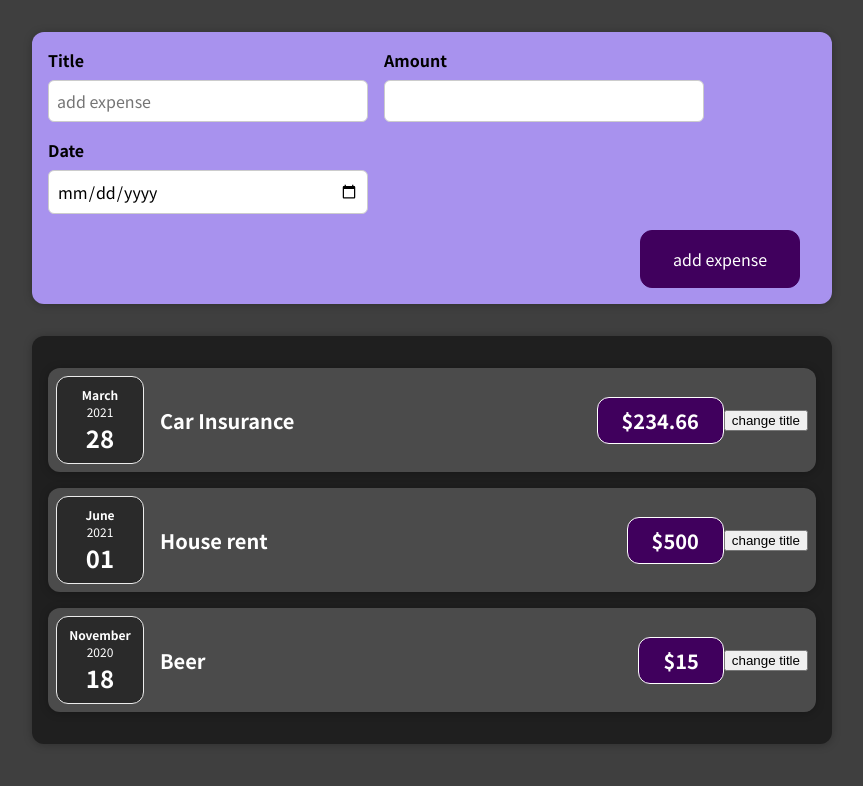
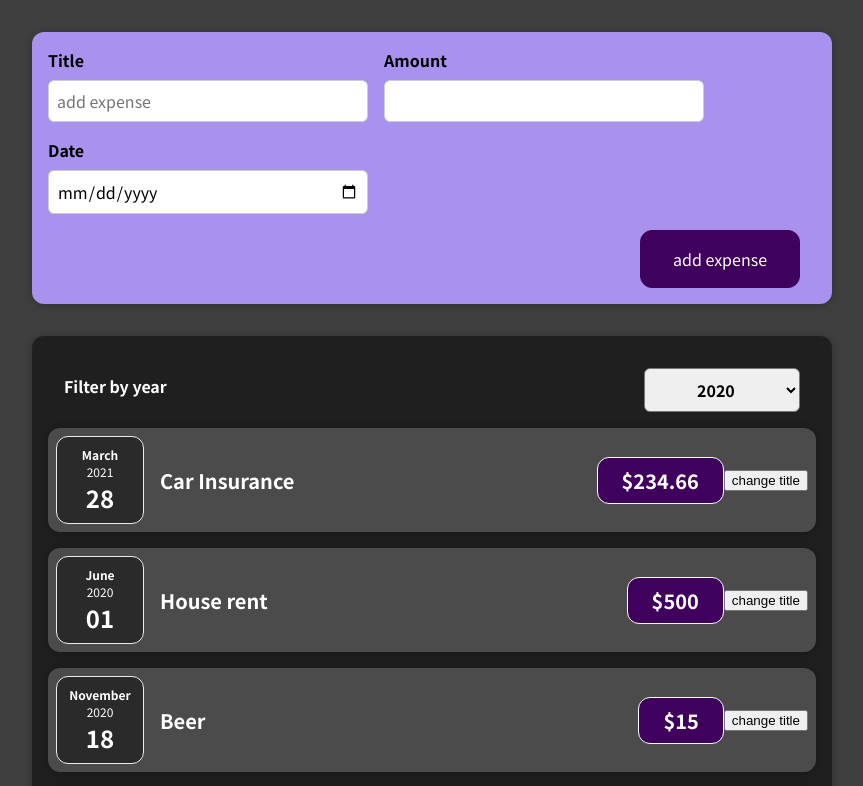
Before and after one commit to BojanMijatovic/Learn-React-step-by-step, a React (Create React App) app in the folder Basic/Working With Components/01-starting-setup/: page / in a window 1280 px wide. Shown: the top 786 px of the page, without its empty margins (208-1071 px from the left). Built offline with nearby package versions, Linux system fonts and the light colour scheme.

Commit message:
lift up from child to parent example

```diff
--- a/Basic/Working With Components/01-starting-setup/src/App.js
+++ b/Basic/Working With Components/01-starting-setup/src/App.js
@@ -1,6 +1,9 @@
+import React, { useState } from 'react';
+
 import Expenses from './components/Expenses/Expenses';
 import NewExpense from './components/NewExpense/NewExpense';
 const App = () => {
+  const [expensesData, setExpensesData] = useState([]);
   const expenses = [
     {
       title: 'Car Insurance',
@@ -10,7 +13,7 @@ const App = () => {
     {
       title: 'House rent',
       amount: 500,
-      date: new Date(2021, 5, 1),
+      date: new Date(2020, 5, 1),
     },
     {
       title: 'Beer',
@@ -23,10 +26,18 @@ const App = () => {
       date: new Date(2021, 2, 8),
     },
   ];
+
+  const addExpense = (expense) => {
+    setExpensesData((addNewExpenses) => {
+      return [...addNewExpenses, expense];
+    });
+  };
+
   return (
     <div>
-      <NewExpense />
+      <NewExpense onAddExpense={addExpense} />
       <Expenses expenses={expenses} />
+      {console.log({ expensesData })}
     </div>
   );
 };
--- /dev/null
+++ b/Basic/Working With Components/01-starting-setup/src/components/Expenses/ExpenseFilter.css
@@ -0,0 +1,24 @@
+.expenses-filter {
+    color: white;
+    padding: 0 1rem;
+}
+
+.expenses-filter__control {
+    display: flex;
+    width: 100%;
+    align-items: center;
+    justify-content: space-between;
+    margin: 1rem 0;
+}
+
+.expenses-filter label {
+    font-weight: bold;
+    margin-bottom: 0.5rem;
+}
+
+.expenses-filter select {
+    font: inherit;
+    padding: 0.5rem 3rem;
+    font-weight: bold;
+    border-radius: 6px;
+}
--- /dev/null
+++ b/Basic/Working With Components/01-starting-setup/src/components/Expenses/ExpenseFilter.js
@@ -0,0 +1,25 @@
+import React from 'react';
+
+import './ExpenseFilter.css';
+
+const ExpensesFilter = ({ selectedYear, onChangeFilter }) => {
+  const dropdownSelectChange = (event) => {
+    onChangeFilter(event.target.value);
+  };
+
+  return (
+    <div className='expenses-filter'>
+      <div className='expenses-filter__control'>
+        <label>Filter by year</label>
+        <select value={selectedYear} onChange={dropdownSelectChange}>
+          <option value='2022'>2022</option>
+          <option value='2021'>2021</option>
+          <option value='2020'>2020</option>
+          <option value='2019'>2019</option>
+        </select>
+      </div>
+    </div>
+  );
+};
+
+export default ExpensesFilter;
--- a/Basic/Working With Components/01-starting-setup/src/components/Expenses/Expenses.js
+++ b/Basic/Working With Components/01-starting-setup/src/components/Expenses/Expenses.js
@@ -1,14 +1,26 @@
+import React, { useState } from 'react';
+
 import Card from '../UI/Card';
+import ExpensesFilter from './ExpenseFilter';
 import ExpenseItem from './ExpenseItem';
 import './Expenses.css';
 
 const Expenses = ({ expenses }) => {
+  const [filteredYear, setFilteredYear] = useState('2020');
+
+  const filterChange = (selectedYear) => {
+    setFilteredYear(selectedYear);
+  };
   return (
-    <Card className='expenses'>
-      <ExpenseItem title={expenses[0].title} amount={expenses[0].amount} date={expenses[0].date} />
-      <ExpenseItem title={expenses[1].title} amount={expenses[1].amount} date={expenses[1].date} />
-      <ExpenseItem title={expenses[2].title} amount={expenses[2].amount} date={expenses[2].date} />
-    </Card>
+    <div className=''>
+      <Card className='expenses'>
+        <ExpensesFilter onChangeFilter={filterChange} selectedYear={filteredYear} />
+        <ExpenseItem title={expenses[0].title} amount={expenses[0].amount} date={expenses[0].date} />
+        <ExpenseItem title={expenses[1].title} amount={expenses[1].amount} date={expenses[1].date} />
+        <ExpenseItem title={expenses[2].title} amount={expenses[2].amount} date={expenses[2].date} />{' '}
+        <ExpenseItem title={expenses[3].title} amount={expenses[3].amount} date={expenses[3].date} />
+      </Card>
+    </div>
   );
 };
 export default Expenses;
--- a/Basic/Working With Components/01-starting-setup/src/components/NewExpense/NewExpense.js
+++ b/Basic/Working With Components/01-starting-setup/src/components/NewExpense/NewExpense.js
@@ -1,13 +1,13 @@
 import './NewExpense.css';
 import ExpenseForm from './ExpenseForm';
 
-const NewExpense = () => {
+const NewExpense = ({ onAddExpense }) => {
   const saveExpenseData = (enteredExpenseData) => {
     const expenseData = {
       ...enteredExpenseData,
       id: Math.random().toString(),
     };
-    console.log(expenseData);
+    onAddExpense(expenseData);
   };
   return (
     <div className='new-expense'>
```
Also changed, not shown: 1 other file (tests, documents, lock files or other folders).
